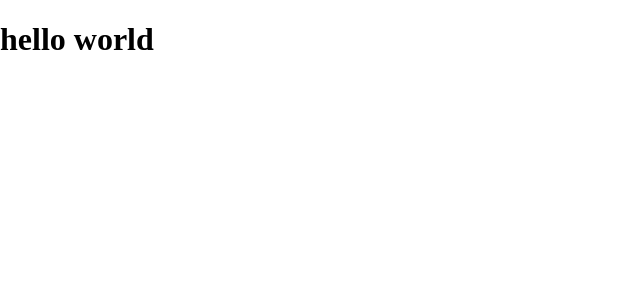
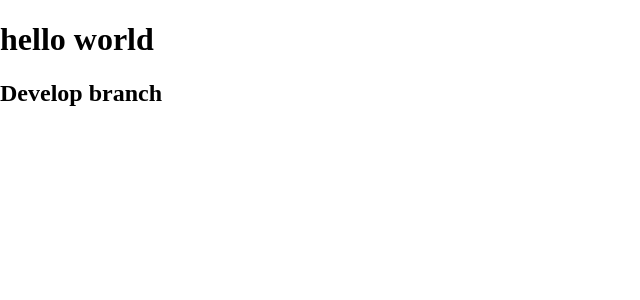
Before and after one commit to emadel1990/zapp, a Next.js app: page / in a window 1280 px wide. Shown: the top 300 px of the page, without its empty margins (0-640 px from the left). Built offline with nearby package versions, Linux system fonts and the light colour scheme.

Commit message:
create branch develop

```diff
--- a/pages/index.js
+++ b/pages/index.js
@@ -2,6 +2,7 @@ export default function Home() {
   return (
     <div>
       <h1>hello world</h1>
+      <h2>Develop branch</h2>
     </div>
   );
 }
```
